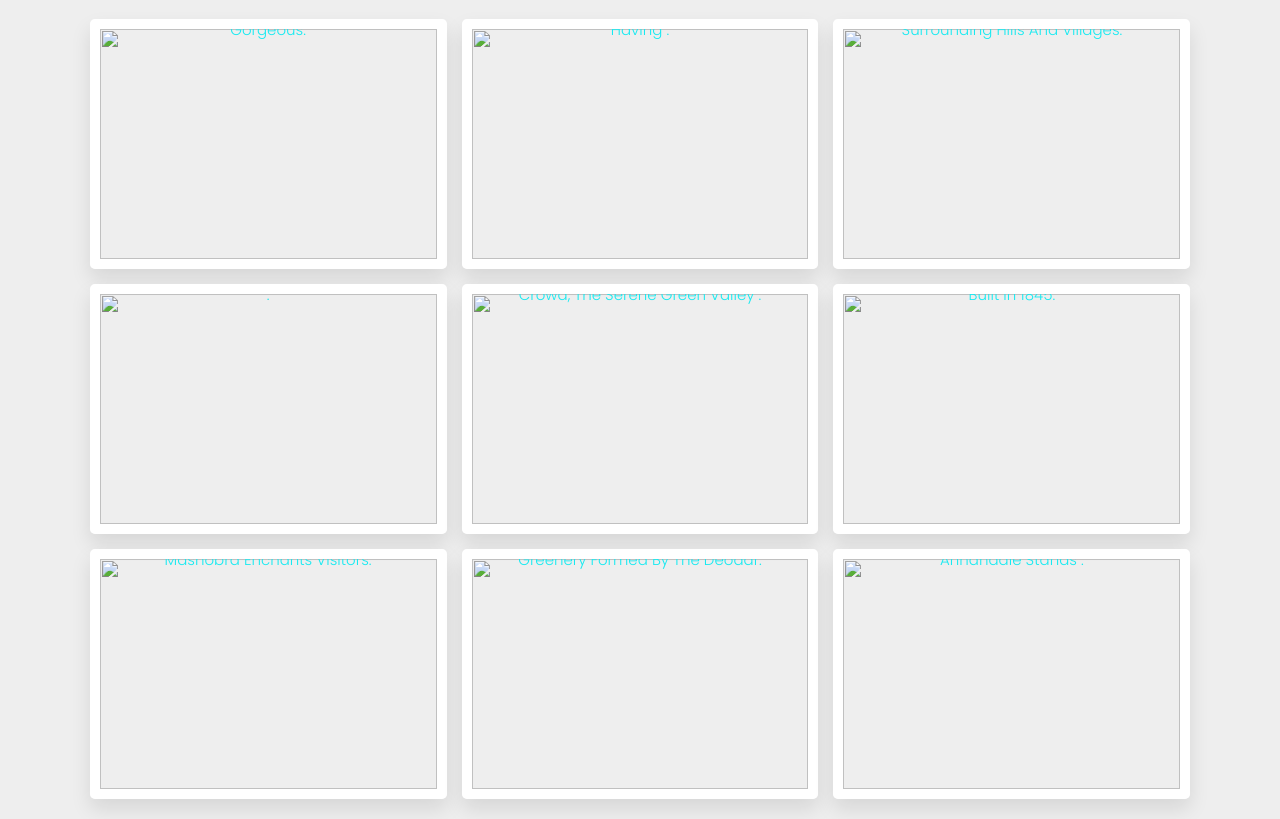
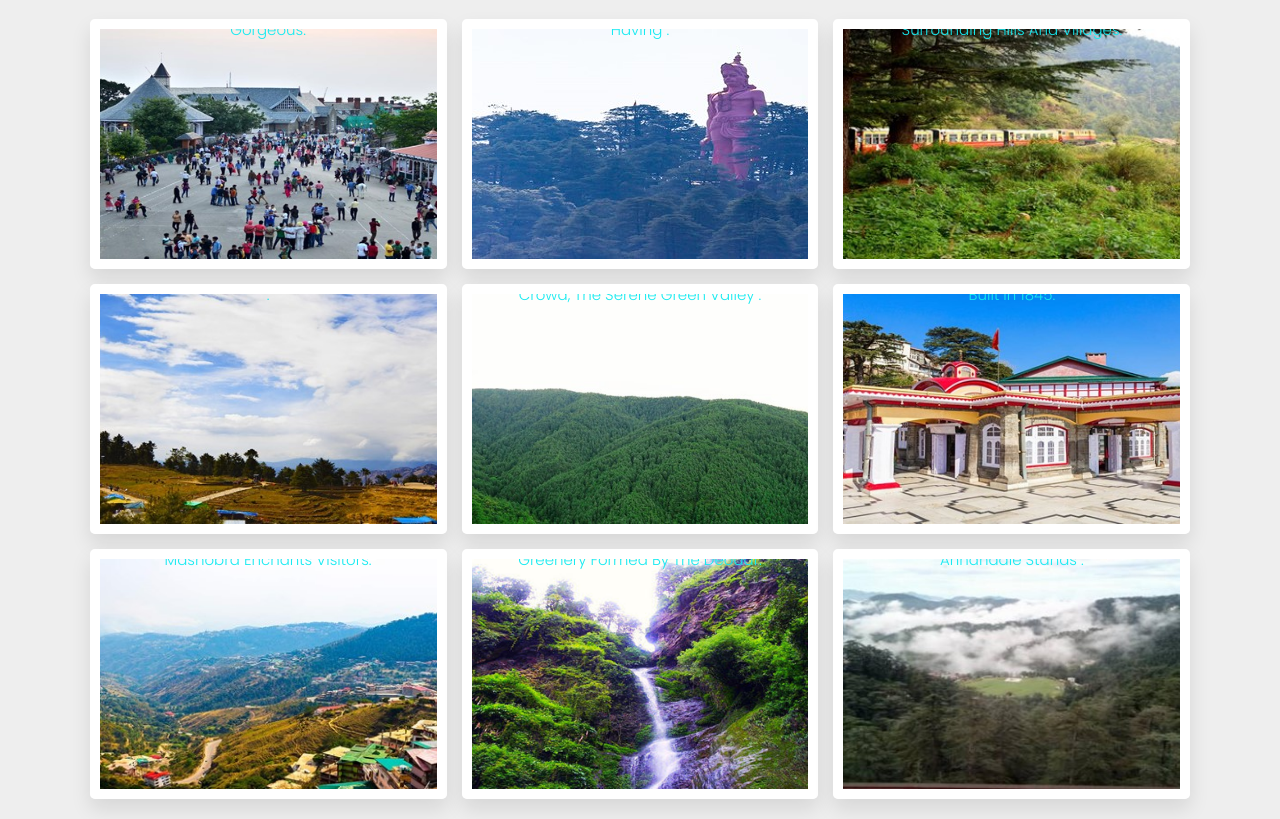
Before and after one commit to SrushtiSawant15/GET-ESCAPING, a plain HTML site: page shimlaphoto.html in a window 1280 px wide. Shown: the part 81-900 px from the top of the page. Drawn offline with Linux system fonts and the light colour scheme.

Commit message:
Update shimlaphoto.html

```diff
--- a/shimlaphoto.html
+++ b/shimlaphoto.html
@@ -9,7 +9,7 @@
     <title> Shimla Photos</title>
 
 
-    <link rel="shortcut icon" href="./images/travel.ico" type="image/x-icon" />
+    <link rel="shortcut icon" href="./image/travel.ico" type="image/x-icon" />
 
 
     <link rel="stylesheet" href="https://cdnjs.cloudflare.com/ajax/libs/font-awesome/6.0.0/css/all.min.css" />
@@ -29,63 +29,63 @@
         <div class="box-container">
 
             <div class="box">
-                <img src="images/the ridge.jpg"  alt="">
+                <img src="image/the ridge.jpg"  alt="">
                 <div class="content">
                     <h3>The Ridge</h3>
                     <p>The Ridge may well be defined as the heart of Shimla in terms of location and tourist attractions. This Shimla tourist spot is actually a wide-open street that runs along the Mall Road from east to west and connects it to the famous Scandal Point. It offers gorgeous.</p>
                 </div>
             </div>
             <div class="box">
-                <img src="images/jakoo hill and temple.jpg" alt="">
+                <img src="image/jakoo hill and temple.jpg" alt="">
                 <div class="content">
                     <h3>Jakoo hill and temple</h3>
                     <p>Covered in a blanket of alpine trees, Jakhoo Hill is the highest point of Shimla and offers scenic views of the snow-covered Shivalik Ranges as well as the sister town of Sanjauli. Jakhoo Hill is the location of an ancient Hanuman temple that boasts of having .</p>
                 </div>
             </div>
             <div class="box">
-                <img src="images/kalka shimla railway.jpg" alt="">
+                <img src="image/kalka shimla railway.jpg" alt="">
                 <div class="content">
                     <h3>Kalka shimla Railway</h3>
                     <p>The Kalka-Shimla train ride is a highpoint of Shimla tourism and for a good reason. Winding through the extremely scenic and mountainous route from the Shivalik Range foothills at Kalka (Haryana) to Shimla, the train ride offers spectacular views of the surrounding hills and villages.</p>
                 </div>
             </div>
             <div class="box">
-                <img src="images/kufri.jpg" alt="">
+                <img src="image/kufri.jpg" alt="">
                 <div class="content">
                     <h3>Kurfi</h3>
                     <p>This small hill station promises you panoramic views of the surrounding snow-capped mountains. It is also an adventure hub that offers training and facilities for exciting winter sports like ice skating and skiing. That is why it is also known as the winter sports capital . </p>
                 </div>
             </div>
             <div class="box">
-                <img src="images/green valley.jpg" alt="">
+                <img src="image/green valley.jpg" alt="">
                 <div class="content">
                     <h3>Green valley</h3>
                     <p> A breath-taking natural dale near Shimla and Kufri, Green Valley stands true to its name. Set against the backdrop of snow-covered mountains and lush green forests of pine and deodar, the valley is carpeted in greenery. Away from the touristy crowd, the serene Green Valley .</p>
                 </div>
             </div>
             <div class="box">
-                <img src="images/kali bari temple.jpg" alt="">
+                <img src="image/kali bari temple.jpg" alt="">
                 <div class="content">
                     <h3> Kali bari temple</h3>
                     <p>Some temples are known for their religious or historic significance while others draw in visitors due to their architectural beauty. But there are some temples that score high on both counts. The Kali Bari Temple in Shimla is one such place!  Believed to have been built in 1845.</p>
                 </div>
             </div>
             <div class="box">
-                <img src="images/mashobra.jpg" alt="">
+                <img src="image/mashobra.jpg" alt="">
                 <div class="content">
                     <h3>Mashobra</h3>
                     <p> During the winter season, Mashobra, a small town in Shimla, turns into a paradise for winter game enthusiasts. The lush green expanse is covered with a glistening blanket of snow that becomes an excellent base for skiing. A less crowded destination in the region, Mashobra enchants visitors. </p>
                 </div>
             </div>
             <div class="box">
-                <img src="images/chadwick falls.png" alt="">
+                <img src="image/chadwick falls.png" alt="">
                 <div class="content">
                     <h3> Chadwick Falls </h3>
                     <p>Nestled within the Glen Forests, Chadwick Waterfall is one of the most delightful sights that nature has bestowed upon Shimla. The waterfall makes a dive from a height of 86 meters and cascades down a huge gorge. Surrounded by a blanket of greenery formed by the deodar. </p>
                 </div>
             </div>
             <div class="box">
-                <img src="images/annandale.jpg" alt="">
+                <img src="image/annandale.jpg" alt="">
                 <div class="content">
                     <h3>Annandale</h3>
                     <p> A flat terrain in the hilly base of Shimla, Annandale has been serving as a playground since the time of the British rulers. Today, the destination is popular for a number of sports, including polo, cricket, and racing.  Surrounded by oak and deodar trees, Annandale stands . </p>
```
